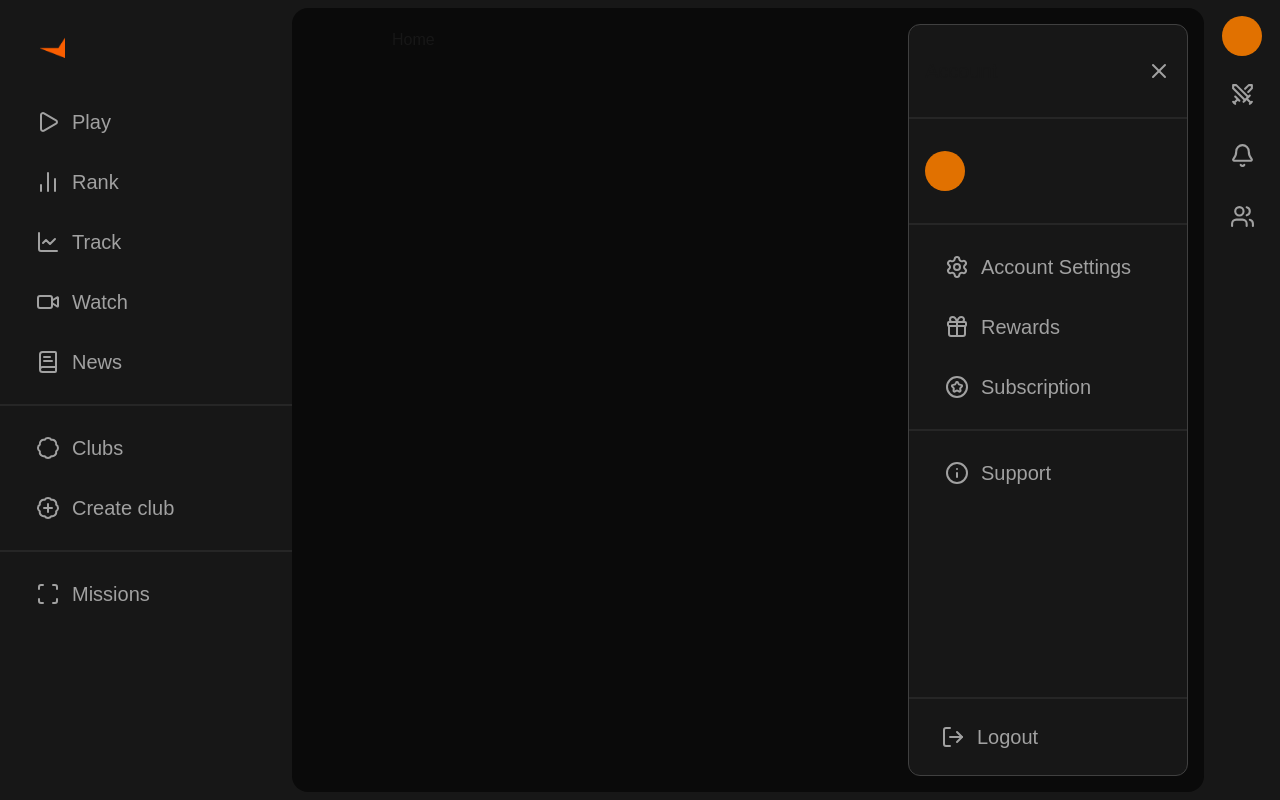
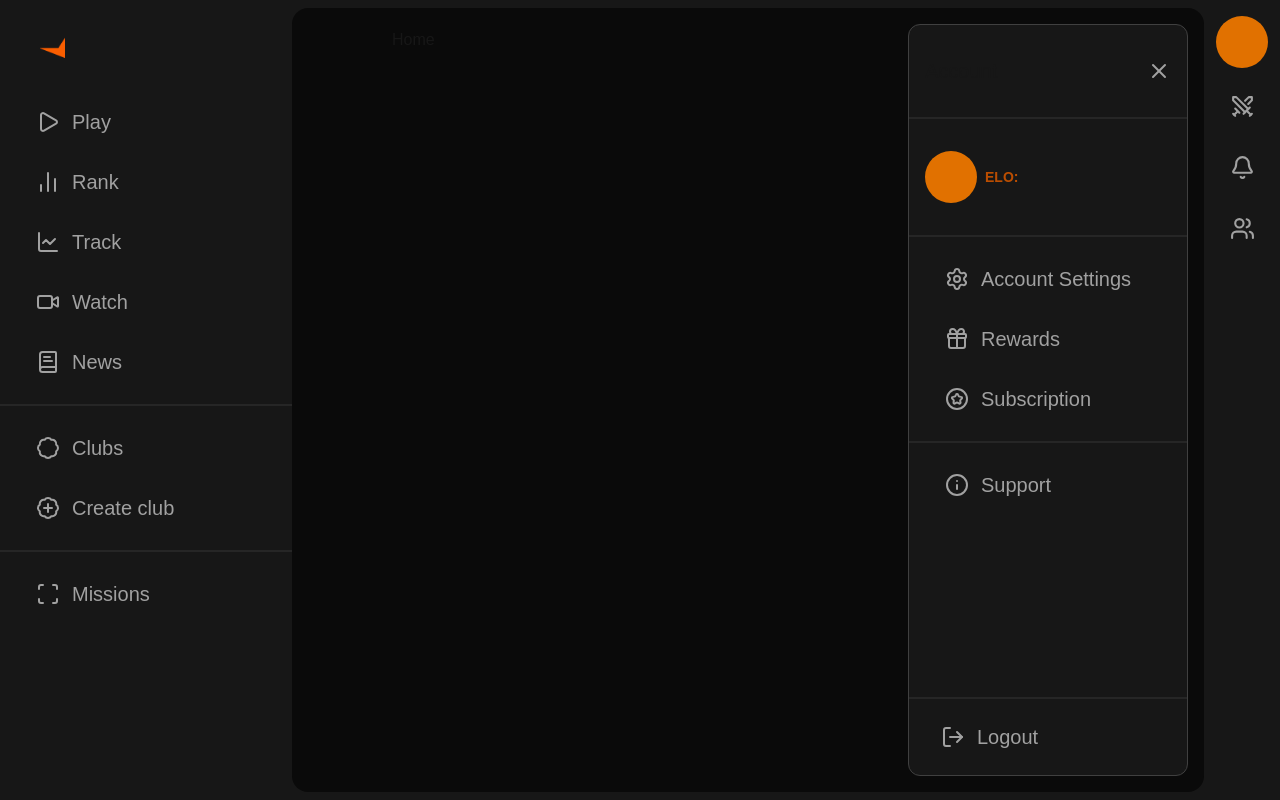
Before and after one commit to drapeID-DEV/FACEIT, a Next.js app in the folder faceit-client/: page / in a window 1280 px wide. Both pictures are taken after a click on the button 1242 px from the left and 36 px from the top of the page. Built offline with nearby package versions, Linux system fonts and the light colour scheme; no server answers.

Commit message:
feat: added elo info to the account popup

```diff
--- a/faceit-client/src/app/(main)/match/[matchId]/page.tsx
+++ b/faceit-client/src/app/(main)/match/[matchId]/page.tsx
@@ -14,7 +14,7 @@ export default async function MatchPage({ params }: Props) {
 	const { matchId } = await params;
 
 	return (
-		<div className="px-25 py-5 w-full h-full">
+		<div className="w-full h-full">
 			<MatchContent matchId={matchId} />
 		</div>
 	);
--- a/faceit-client/src/features/popups/components/AccountPopup/index.tsx
+++ b/faceit-client/src/features/popups/components/AccountPopup/index.tsx
@@ -5,16 +5,30 @@ import { MenuDevider } from '@/shared/components/ui/MenuDevider';
 import { Menu } from '../../../menu-system/components/Menu';
 import { LogoutBtn } from '@/shared/components/ui/LogoutBtn';
 import { useGetMeQuery } from '@/store/api/userApi';
+import { Loader } from '@/shared/components/ui/Loader';
 
 export function AccountPopup() {
 	const { data, isLoading } = useGetMeQuery();
+
+	if (isLoading) {
+		return (
+			<div className="h-full w-full flex items-center justify-center">
+				<Loader />
+			</div>
+		);
+	}
 
 	return (
 		<>
 			<div className="flex justify-between items-center p-4">
 				<div className="flex gap-2 items-center">
 					<AvatarBtn isLink href={`/players/${data?.nickname}`} />
-					<p className="text-xl">{data?.nickname}</p>
+					<div className="flex flex-col">
+						<p className="text-md">{data?.nickname}</p>
+						<p className="text-sm text-widget font-bold">
+							ELO: {data?.elo}
+						</p>
+					</div>
 				</div>
 			</div>
 			<MenuDevider />
--- a/faceit-client/src/shared/components/ui/AvatarBtn.tsx
+++ b/faceit-client/src/shared/components/ui/AvatarBtn.tsx
@@ -33,7 +33,7 @@ export function AvatarBtn({ onClick, isLink, href }: Props) {
 	) : null;
 
 	const className =
-		'relative overflow-hidden w-10 h-10 border-2 border-transparent rounded-full hover:cursor-pointer hover:border-neutral-700 ' +
+		'relative overflow-hidden w-13 h-13 border-2 border-transparent rounded-full hover:cursor-pointer hover:border-neutral-700 ' +
 		(data?.profilePic ? '' : 'bg-amber-600');
 
 	return isLink ? (
```
